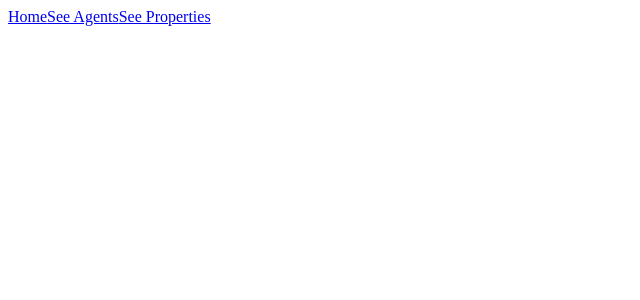
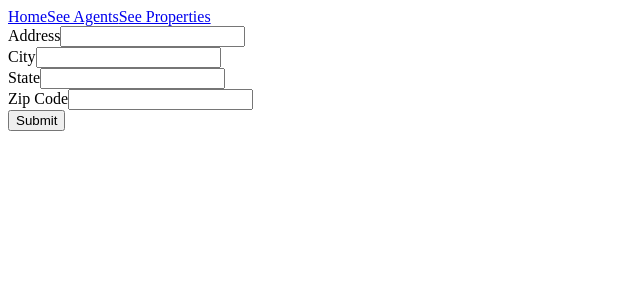
Before and after one commit to abradley2/brawndo-property-management-inc, a Nuxt app: page /new-property in a window 1280 px wide. Shown: the top 300 px of the page, without its empty margins (0-640 px from the left). Built offline with nearby package versions, Linux system fonts and the light colour scheme.

Commit message:
Finish properties crud

```diff
--- a/pages/agents.vue
+++ b/pages/agents.vue
@@ -29,9 +29,6 @@ const agents = computed(() => {
 </script>
 
 <template>
-  <div>
-    <NuxtLink to="/agent/1">See Agent</NuxtLink>
-  </div>
   <div v-if="agentsError">
     Error: {{ agentsError.message }}
   </div>
--- a/pages/new-agent.vue
+++ b/pages/new-agent.vue
@@ -43,17 +43,20 @@ export default defineComponent({
 
       const resultJson = await result.json()
 
-      console.log(resultJson)
-
       this.$router.push('/agents')
     }
   },
   data(): Data {
     return {
       firstName: "",
+      firstNameError: undefined,
       lastName: "",
+      lastNameError: undefined,
       email: "",
+      emailError: undefined,
       mobileNumber: "",
+      mobileNumberError: undefined,
+      formSubmitError: undefined,
     }
   }
 })
@@ -77,6 +80,9 @@ export default defineComponent({
       <label for="mobile-number">Mobile Number</label>
       <input id="mobile-number" type="text" v-model="mobileNumber" />
     </div>
+    <div v-if="formSubmitError">
+      {{ formSubmitError }}
+    </div>
     <button @click="trySubmit">Submit</button>
   </div>
 </template>
--- a/pages/new-property.vue
+++ b/pages/new-property.vue
@@ -1,6 +1,90 @@
 <script lang="ts">
+interface Data {
+  address: string
+  addressError?: string
+  city: string
+  cityError?: string
+  state: string
+  stateError?: string
+  zip: string
+  zipError?: string
+  formSubmitError?: string
+}
+
+export default defineComponent({
+  methods: {
+    async trySubmit() {
+      this.$data.addressError = this.$data.address.length === 0 ? "Address is required" : undefined
+      this.$data.cityError = this.$data.city.length === 0 ? "City is required" : undefined
+      this.$data.stateError = this.$data.state.length === 0 ? "State is required" : undefined
+      this.$data.zipError = this.$data.zip.length === 0 ? "Zip code is required" : undefined
+
+      if (this.$data.addressError || this.$data.cityError || this.$data.stateError || this.$data.zipError) {
+        return
+      }
+
+      const result = await fetch('/api/properties', {
+        method: 'PUT',
+        headers: {
+          "Content-Type": "application/json"
+        },
+        body: JSON.stringify({
+          address: this.$data.address,
+          city: this.$data.city,
+          state: this.$data.state,
+          zip: this.$data.zip,
+        })
+      })
+
+      if (result.status >= 300) {
+        this.$data.formSubmitError = "An error occurred"
+        return
+      }
+
+      const resultJson = await result.json()
+
+      this.$router.push('/properties')
+    }
+  },
+  data(): Data {
+    return {
+      address: "",
+      addressError: undefined,
+      city: "",
+      cityError: undefined,
+      state: "",
+      stateError: undefined,
+      zip: "",
+      zipError: undefined,
+      formSubmitError: undefined,
+    }
+  }
+})
 </script>
 
 <template>
-
+  <div>
+    <div>
+      <label for="address">Address</label>
+      <input id="address" v-model="address" />
+      <div v-if="addressError">{{ addressError }}</div>
+    </div>
+    <div>
+      <label for="city">City</label>
+      <input id="city" v-model="city" />
+      <div v-if="cityError">{{ cityError }}</div>
+    </div>
+    <div>
+      <label for="state">State</label>
+      <input id="state" v-model="state" />
+      <div v-if="stateError">{{ stateError }}</div>
+    </div>
+    <div>
+      <label for="zip-code">Zip Code</label>
+      <input id="zip-code" v-model="zip" />
+      <div v-if="zipError">{{ zipError }}</div>
+    </div>
+    <div v-if="formSubmitError">{{ formSubmitError }}</div>
+    <button @click="trySubmit">Submit</button>
+  </div>
 </template>
--- a/pages/properties.vue
+++ b/pages/properties.vue
@@ -1,10 +1,48 @@
-<script lang="ts">
-export default {
+<script lang="ts" setup>
+interface Property {
+  id: number
+  address: string
+  city: string
+  state: string
+  zip_code: string
 }
+
+const { error: propertiesError, data: propertiesData }
+  = await useFetch<Property[]>('/api/properties', {
+    method: 'GET'
+  })
+
+const noProperties = computed(() => {
+  return propertiesError.value === null && propertiesData.value && propertiesData.value.length === 0
+})
+
+const properties = computed(() => {
+  return propertiesData.value
+    ? propertiesData.value.map((property) => {
+      return {
+        ...property,
+        link: `/property/${property.id}`
+      }
+    })
+    : null
+})
 </script>
 
 <template>
+  <div v-if="propertiesError">
+    Error: {{ propertiesError.message }}
+  </div>
+  <div v-else-if="noProperties">
+    No properties found
+  </div>
+  <div v-else-if="properties">
+    <div v-for="property in properties" :key="property.id">
+      <NuxtLink :to="property.link">
+        {{ property.address }}, {{ property.city }}, {{ property.state }} {{ property.zip_code }}
+      </NuxtLink>
+    </div>
+  </div>
   <div>
-    <NuxtLink to="/property/1">See individual property</NuxtLink>
+    <NuxtLink to="/new-property">Create new property</NuxtLink>
   </div>
 </template>
```
